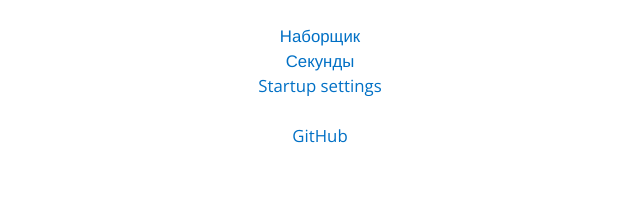
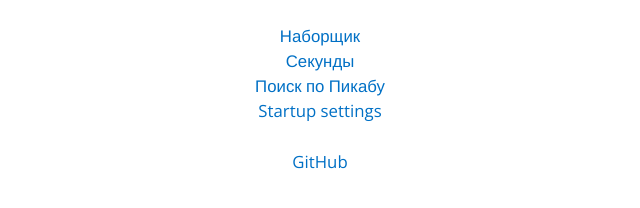
Before and after one commit to hant0508/hant0508.github.io, a plain HTML site: page index.html in a window 1280 px wide. Shown: the whole page, without its empty margins (320-960 px from the left). Drawn offline with nearby package versions, Linux system fonts and the light colour scheme.

Commit message:
comments

```diff
--- a/index.html
+++ b/index.html
@@ -20,6 +20,7 @@
 			<center style="padding-top:1%;width:100%">
 				<a href="comp">Наборщик</a><br/>
 				<a href="seconds">Секунды</a><br/>
+				<a href="comments">Поиск по Пикабу</a><br/>
 				<a href="startup-settings">Startup settings</a><br/><br/>
 				<a href="https://github.com/hant0508">GitHub</a><br/>
 			</center>
```
